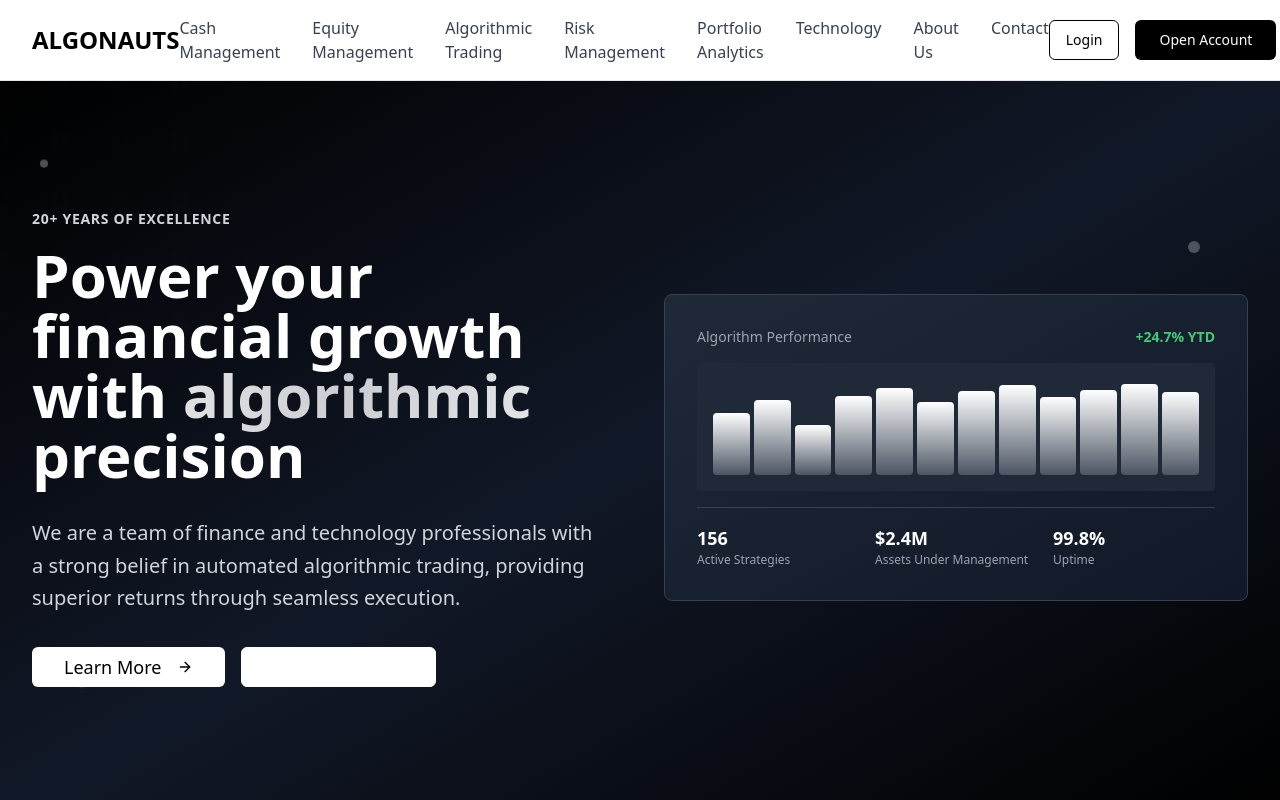
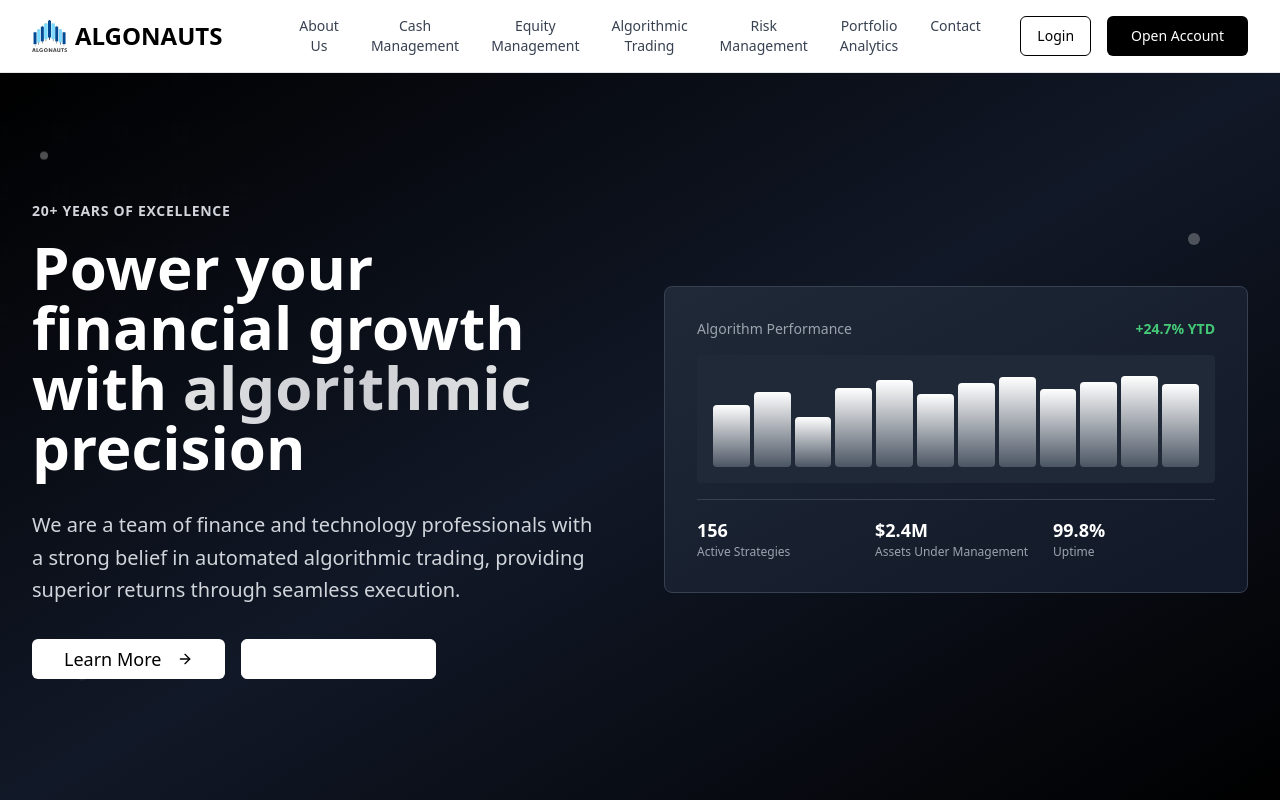
Before and after one commit to harshalalgonaus/algonauts-trade-flow, a React (Vite) app: page / in a window 1280 px wide. Shown: the top 800 px of the page. Built offline with nearby package versions, Linux system fonts and the light colour scheme.

Commit message:
Changes done

```diff
--- a/src/components/Header.tsx
+++ b/src/components/Header.tsx
@@ -1,4 +1,3 @@
-
 import { useState } from 'react';
 import { Button } from '@/components/ui/button';
 
@@ -8,53 +7,45 @@ export const Header = () => {
   return (
     <header className="relative bg-white border-b border-gray-200 sticky top-0 z-50 backdrop-blur-sm bg-white/95">
       <div className="max-w-7xl mx-auto px-4 sm:px-6 lg:px-8">
-        <div className="flex justify-between items-center py-4">
-          {/* Logo */}
-          <div className="flex items-center">
-            <div className="text-2xl font-bold text-black hover:scale-105 transition-transform duration-300 cursor-pointer">
-              ALGONAUTS
-            </div>
+<div className="relative flex items-center justify-between py-4">
+<div className="flex items-center space-x-2 z-10 cursor-pointer hover:scale-105 transition-transform duration-300">
+  <img
+    src="logo.jpeg"
+    alt="Algonauts Logo"
+    className="h-8 w-auto"
+  />
+  <span className="text-2xl font-bold text-black">ALGONAUTS</span>
 </div>
 
-          {/* Desktop Navigation */}
-          <nav className="hidden lg:flex space-x-8">
-            <a href="#cash-management" className="text-gray-700 hover:text-black transition-all duration-300 hover:scale-105 relative group">
-              Cash Management
+
+  {/* Centered Navigation - Absolute Center */}
+  <nav className="hidden lg:flex space-x-8 absolute left-1/2 transform -translate-x-1/2">
+    {[
+      ['About Us', '#about'],
+      ['Cash Management', '#cash-management'],
+      ['Equity Management', '#equity-management'],
+      ['Algorithmic Trading', '#algorithmic-trading'],
+      ['Risk Management', '#risk-management'],
+      ['Portfolio Analytics', '#portfolio-analytics'],
+      ['Contact', '#contact']
+    ].map(([name, link]) => (
+      <a
+        key={link}
+        href={link}
+        className="text-gray-700 hover:text-black text-sm transition-all duration-300 hover:scale-105 relative group text-center block"
+      >
+        {name}
         <span className="absolute bottom-0 left-0 w-0 h-0.5 bg-black transition-all duration-300 group-hover:w-full"></span>
       </a>
-            <a href="#equity-management" className="text-gray-700 hover:text-black transition-all duration-300 hover:scale-105 relative group">
-              Equity Management
-              <span className="absolute bottom-0 left-0 w-0 h-0.5 bg-black transition-all duration-300 group-hover:w-full"></span>
-            </a>
-            <a href="#algorithmic-trading" className="text-gray-700 hover:text-black transition-all duration-300 hover:scale-105 relative group">
-              Algorithmic Trading
-              <span className="absolute bottom-0 left-0 w-0 h-0.5 bg-black transition-all duration-300 group-hover:w-full"></span>
-            </a>
-            <a href="#risk-management" className="text-gray-700 hover:text-black transition-all duration-300 hover:scale-105 relative group">
-              Risk Management
-              <span className="absolute bottom-0 left-0 w-0 h-0.5 bg-black transition-all duration-300 group-hover:w-full"></span>
-            </a>
-            <a href="#portfolio-analytics" className="text-gray-700 hover:text-black transition-all duration-300 hover:scale-105 relative group">
-              Portfolio Analytics
-              <span className="absolute bottom-0 left-0 w-0 h-0.5 bg-black transition-all duration-300 group-hover:w-full"></span>
-            </a>
-            <a href="#technology" className="text-gray-700 hover:text-black transition-all duration-300 hover:scale-105 relative group">
-              Technology
-              <span className="absolute bottom-0 left-0 w-0 h-0.5 bg-black transition-all duration-300 group-hover:w-full"></span>
-            </a>
-            <a href="#about" className="text-gray-700 hover:text-black transition-all duration-300 hover:scale-105 relative group">
-              About Us
-              <span className="absolute bottom-0 left-0 w-0 h-0.5 bg-black transition-all duration-300 group-hover:w-full"></span>
-            </a>
-            <a href="#contact" className="text-gray-700 hover:text-black transition-all duration-300 hover:scale-105 relative group">
-              Contact
-              <span className="absolute bottom-0 left-0 w-0 h-0.5 bg-black transition-all duration-300 group-hover:w-full"></span>
-            </a>
+    ))}
   </nav>
 
-          {/* CTA Buttons */}
-          <div className="hidden lg:flex space-x-4">
-            <Button variant="outline" className="border-black text-black hover:bg-gray-50 transition-all duration-300 hover:scale-105 hover:shadow-md">
+  {/* CTA Buttons - Right */}
+  <div className="hidden lg:flex space-x-4 z-10">
+    <Button
+      variant="outline"
+      className="border-black text-black hover:bg-gray-50 transition-all duration-300 hover:scale-105 hover:shadow-md"
+    >
       Login
     </Button>
     <Button className="bg-black text-white hover:bg-gray-800 px-6 py-2 transition-all duration-300 hover:scale-105 hover:shadow-lg">
@@ -62,15 +53,28 @@ export const Header = () => {
     </Button>
   </div>
 
+
           {/* Mobile menu button */}
           <button
             className="lg:hidden transition-transform duration-300 hover:scale-110"
             onClick={() => setIsMenuOpen(!isMenuOpen)}
           >
             <div className="w-6 h-6 flex flex-col justify-center items-center">
-              <span className={`bg-black block transition-all duration-300 ease-out h-0.5 w-6 rounded-sm ${isMenuOpen ? 'rotate-45 translate-y-1' : '-translate-y-0.5'}`}></span>
-              <span className={`bg-black block transition-all duration-300 ease-out h-0.5 w-6 rounded-sm my-0.5 ${isMenuOpen ? 'opacity-0' : 'opacity-100'}`}></span>
-              <span className={`bg-black block transition-all duration-300 ease-out h-0.5 w-6 rounded-sm ${isMenuOpen ? '-rotate-45 -translate-y-1' : 'translate-y-0.5'}`}></span>
+              <span
+                className={`bg-black block transition-all duration-300 ease-out h-0.5 w-6 rounded-sm ${
+                  isMenuOpen ? 'rotate-45 translate-y-1' : '-translate-y-0.5'
+                }`}
+              ></span>
+              <span
+                className={`bg-black block transition-all duration-300 ease-out h-0.5 w-6 rounded-sm my-0.5 ${
+                  isMenuOpen ? 'opacity-0' : 'opacity-100'
+                }`}
+              ></span>
+              <span
+                className={`bg-black block transition-all duration-300 ease-out h-0.5 w-6 rounded-sm ${
+                  isMenuOpen ? '-rotate-45 -translate-y-1' : 'translate-y-0.5'
+                }`}
+              ></span>
             </div>
           </button>
         </div>
@@ -103,13 +107,17 @@ export const Header = () => {
               <a href="#contact" className="text-gray-700 hover:text-black transition-all duration-300 hover:translate-x-2">
                 Contact
               </a>
-              <div className="flex flex-col space-y-2 pt-4">
+
+              {/* CTA Buttons in Mobile */}
+              <div className="w-full flex justify-end">
+                <div className="flex flex-col space-y-2 pt-4 items-end">
                   <Button variant="outline" className="border-black text-black hover:bg-gray-50 w-fit transition-all duration-300 hover:scale-105">
                     Login
                   </Button>
                   <Button className="bg-black text-white hover:bg-gray-800 w-fit transition-all duration-300 hover:scale-105">
                     Open Account
                   </Button>
+                </div>
               </div>
             </nav>
           </div>
```
Also changed, not shown: public/logo.jpeg (added), 1 other file (tests, documents, lock files or other folders). Lines whose indentation alone changed are shown as unchanged.
